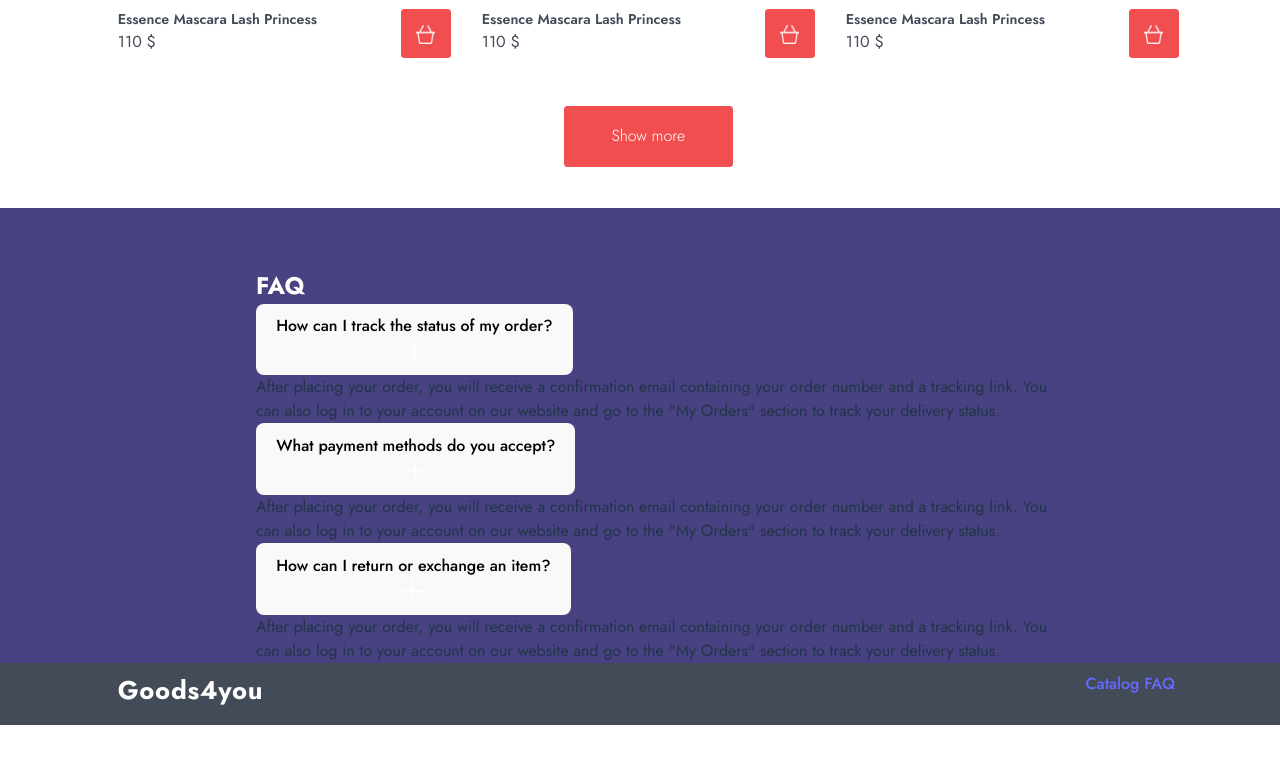
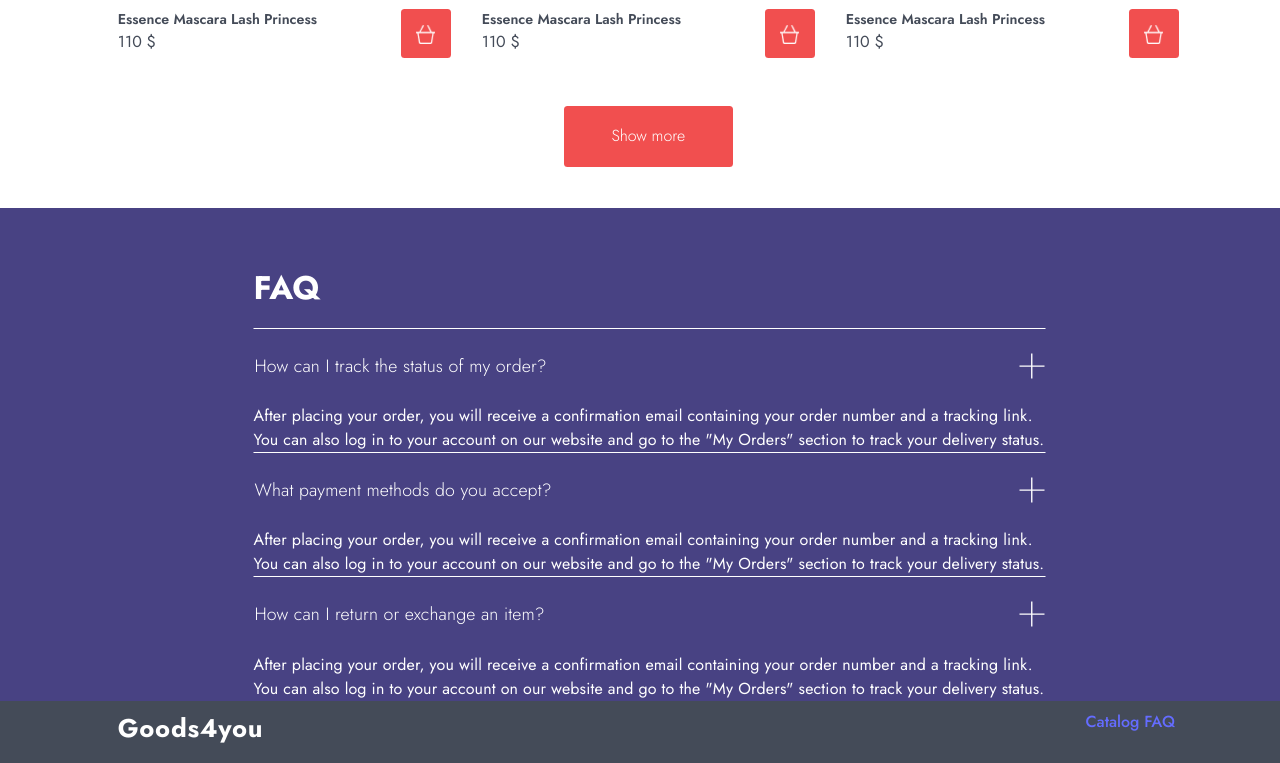
Before and after one commit to LoveBosikova/t1magazine, a React (Vite) app: page / in a window 1280 px wide. Shown: the part 2006-2769 px from the top of the page. Before the commit the page ends 2731 px from the top, so only its background shows below. Built offline with nearby package versions, Linux system fonts and the light colour scheme.

Commit message:
accordion styles almost done

```diff
--- a/src/components/blocks/faq/Faq.module.scss
+++ b/src/components/blocks/faq/Faq.module.scss
@@ -3,16 +3,18 @@
 
 .faq {
     @include adoptiveContainer;
-    padding-top: 4.7vw;
+    padding-top: 4.35vw;
     width: 100%;
     background-color: $violet;
 }
 
 .contentWrap {
-    margin-right: 18%;
-    margin-left: 20%;
+    margin-right: 18.3%;
+    margin-left: 19.8%;
 }
 
 .title {
     color: $white;
+    font-size: $font-size-36;
+    margin-bottom: 1.2vw;
 }
--- a/src/components/ui/accordion/AccordionItem.module.scss
+++ b/src/components/ui/accordion/AccordionItem.module.scss
@@ -0,0 +1,32 @@
+@import '../../../styles/variables.scss';
+
+.itemWrap {
+    width: 100%;
+}
+
+.queationWrap {
+    display: flex;
+    flex-wrap: nowrap;
+    justify-content: space-between;
+    width: 100%;
+    border-top: 1px solid $white;
+    background-color: $violet;
+    border-radius: 0;
+    padding-left: 0;
+    padding-right: 0;
+    padding-top: 1.87vw;
+    letter-spacing: 0.012vw;
+}
+
+.questionText {
+    text-align: start;
+    color: $white;
+    font-size: $font-size-20;
+    font-weight: 300;
+}
+
+.answer {
+    color: $white;
+    padding-top: 1.1vw;
+    letter-spacing: 0.012vw;
+}
--- a/src/components/ui/accordion/AccordionItem.tsx
+++ b/src/components/ui/accordion/AccordionItem.tsx
@@ -11,8 +11,8 @@
 function AccordionItem (props: IQuestion) {
     return (
         <div className={styles.itemWrap}>
-            <button>
-                <p>{props.question}</p>
+            <button className={styles.queationWrap}>
+                <p className={styles.questionText}>{props.question}</p>
                 <picture>
                     <img src={closeIcon} alt='' />
                 </picture>
--- a/src/styles/variables.scss
+++ b/src/styles/variables.scss
@@ -16,22 +16,22 @@
 
 $border-radius-50: 50%;
 // $border-radius-16: 1.111vw;
-// $border-radius-20: 1.389vw;
 // $border-radius-10: 0.756vw;
 // $border-radius-8: 0.556vw;
 
 $border-radius-4: 0.278vw;
 
+// $border-radius-20: 1.389vw;
 // $font-size-10: 0.694vw;
 // $font-size-12: 0.833vw;
 // $font-size-13: 0.903vw;
 // $font-size-15: 1.042vw;
-// $font-size-20: 1.389vw;
 // $font-size-26: 1.806vw;
 $font-size-8: 0.612vw;
 $font-size-14: 0.972vw;
 $font-size-16: 1.111vw;
 $font-size-18: 1.25vw;
+$font-size-20: 1.389vw;
 $font-size-30: 2vw;
 $font-size-36: 2.556vw;
 $font-size-200: 13.89vw;
```
